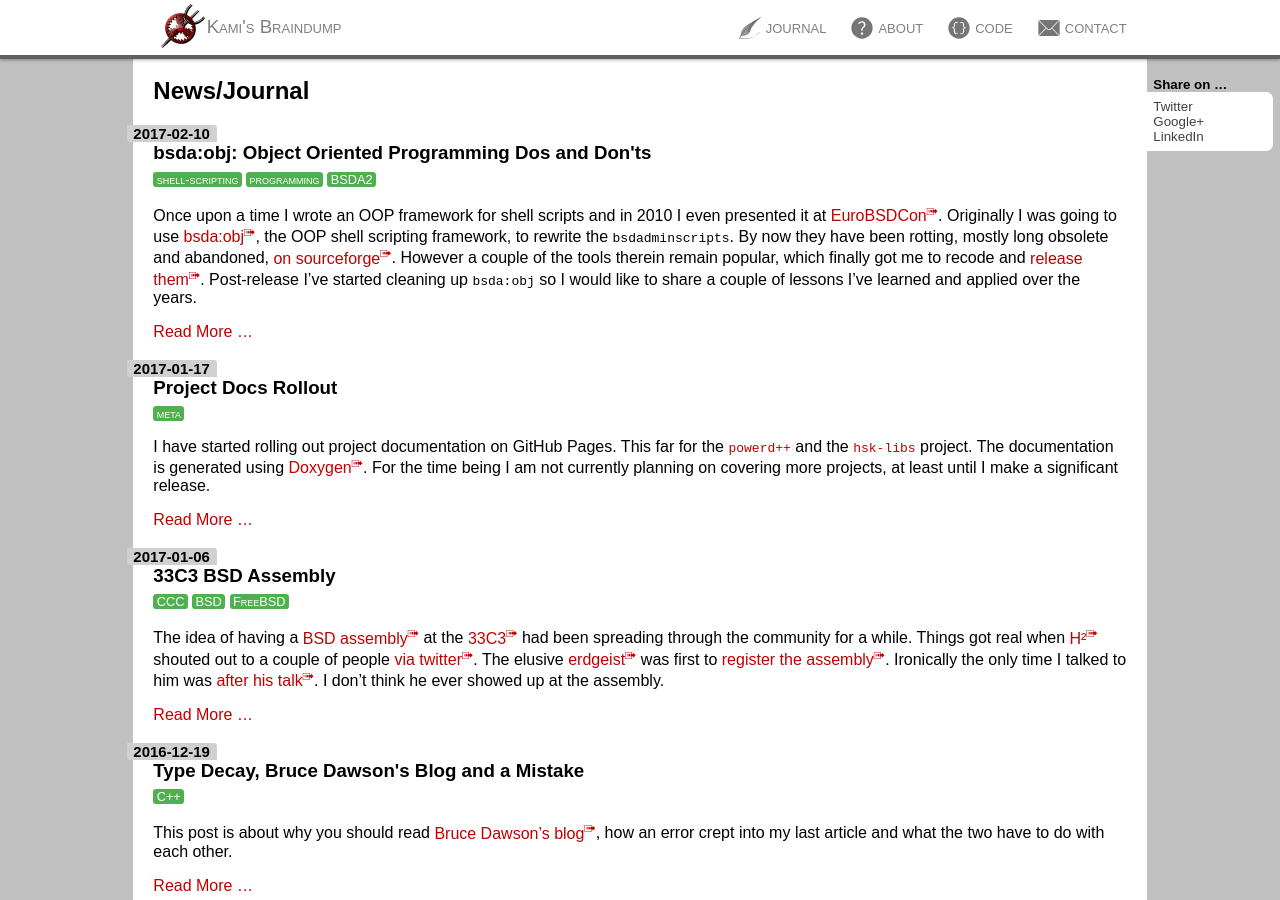
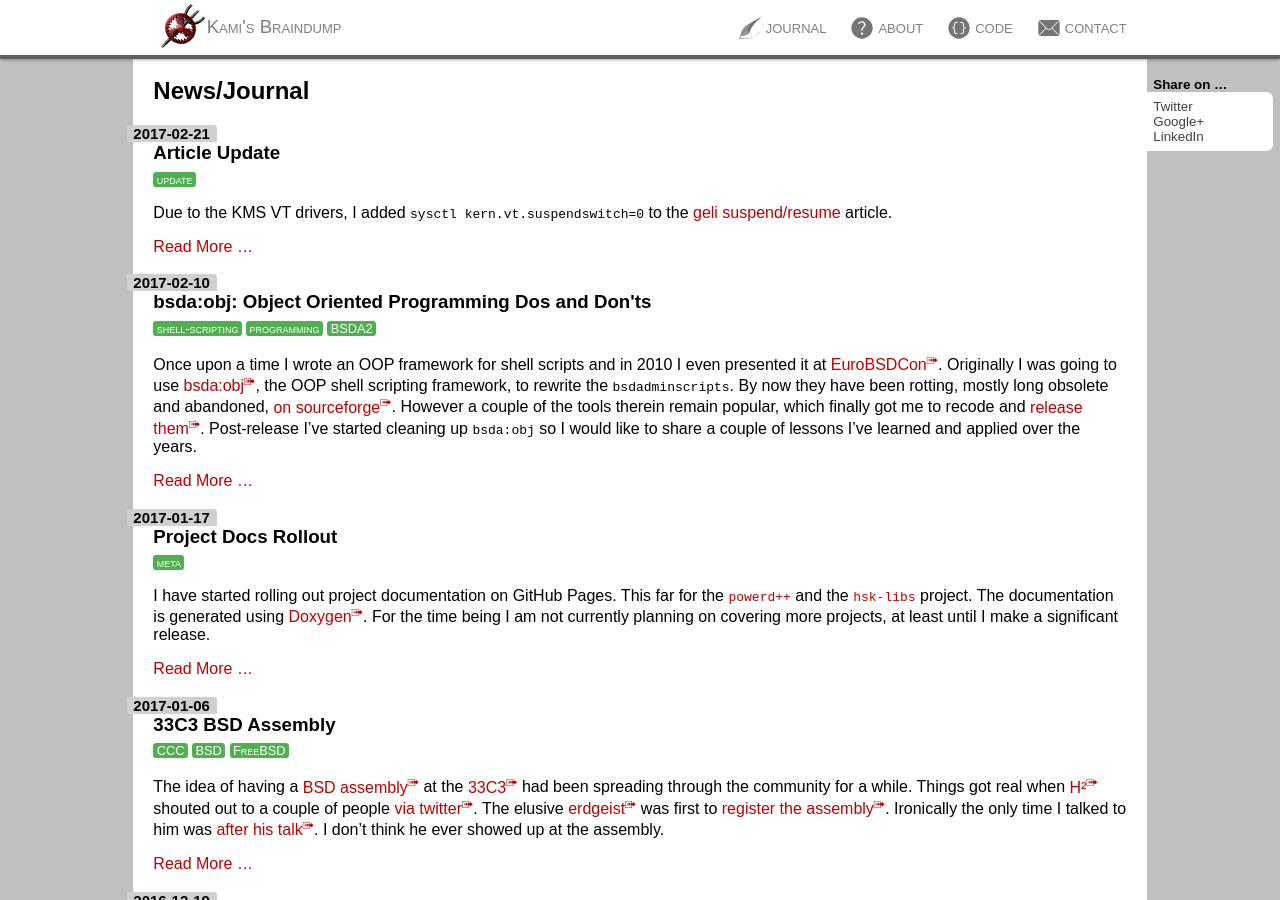
Before and after one commit to lonkamikaze/lonkamikaze.github.io, a Jekyll site: the page built from index.html, in a window 1280 px wide and 900 px high. Built offline with Jekyll 4.4.1, drawn with Linux system fonts in a browser that asks for light colours.

Commit message:
Handle KMS VT in geli suspend/resume article

```diff
--- a/_posts/2014-04-01-geli-suspend-resume-with-full-disk-encryption.md
+++ b/_posts/2014-04-01-geli-suspend-resume-with-full-disk-encryption.md
@@ -1,6 +1,6 @@
 ---
 title: geli suspend/resume with Full Disk Encryption
-update: 2016-07-13
+update: 2017-02-21
 journal: 1
 tags:
 - FreeBSD
@@ -262,9 +262,9 @@ while read -r subsystem < "${gcdir}/suspend.fifo"; do
 	echo "geliconsole: Suspend"
 	"${gcdir}/geli" suspend -a
 	if [ $subsystem = "apm" ]; then
-		"${gcdir}/apm" -z &
+		"${gcdir}/apm" -z
 	else
-		"${gcdir}/acpiconf" -k 0 &
+		"${gcdir}/acpiconf" -k 0
 	fi
 	# Resume
 	while have_suspended_geoms; do
@@ -360,8 +360,9 @@ In order for the VT-switch to work without flaw, the automatic VT
 switch to console 0 needs to be turned off:
 
 ~~~ sh
-sysctl hw.syscons.sc_no_suspend_vtswitch=1
+sysctl hw.syscons.sc_no_suspend_vtswitch=1 kern.vt.suspendswitch=0
 echo hw.syscons.sc_no_suspend_vtswitch=1 >> /etc/sysctl.conf
+echo kern.vt.suspendswitch=0 >> /etc/sysctl.conf
 ~~~
 Permanently prevent automatic VT switch.
 
@@ -442,9 +443,9 @@ while read -r subsystem < "${gcdir}/suspend.fifo"; do
 	echo "geliconsole: Suspend"
 	"${gcdir}/geli" suspend -a
 	if [ $subsystem = "apm" ]; then
-		"${gcdir}/apm" -z &
+		"${gcdir}/apm" -z
 	else
-		"${gcdir}/acpiconf" -k 0 &
+		"${gcdir}/acpiconf" -k 0
 	fi
 	# Resume
 	while have_suspended_geoms; do
--- /dev/null
+++ b/_posts/2017-02-21-article-updates.md
@@ -0,0 +1,11 @@
+---
+title: Article Update
+news:  1
+tag:
+- update
+---
+
+Due to the KMS VT drivers, I added `sysctl kern.vt.suspendswitch=0`
+to the
+[geli suspend/resume]({% post_url 2014-04-01-geli-suspend-resume-with-full-disk-encryption %})
+article.
```
